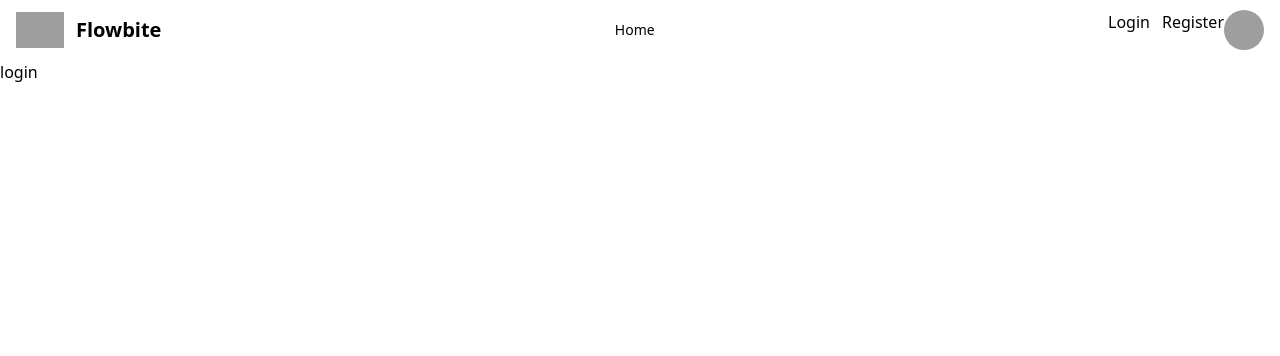
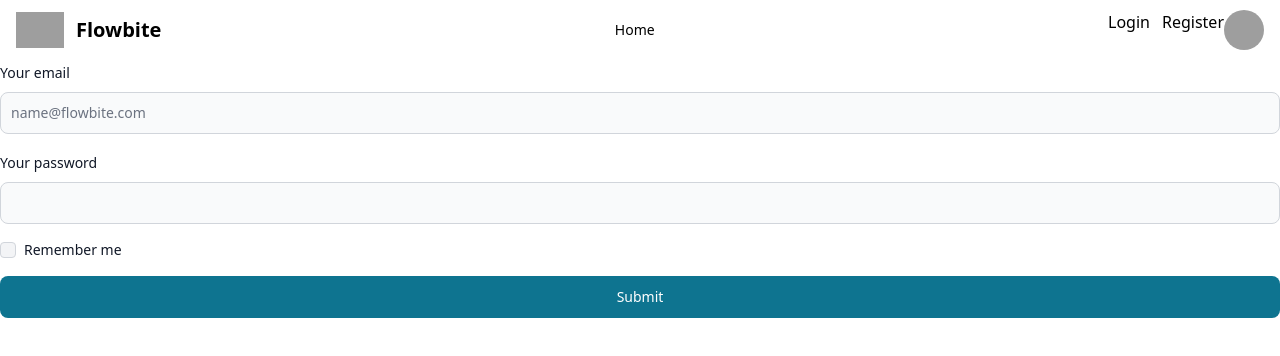
Before and after one commit to FAHIMXGG/Chef-clint, a React (Vite) app: page /login in a window 1280 px wide. Shown: the top 356 px of the page. Built offline with nearby package versions, Linux system fonts and the light colour scheme; grey boxes are pictures that could not be loaded.

Commit message:
reg page

```diff
--- a/src/page/login/Login/Login.jsx
+++ b/src/page/login/Login/Login.jsx
@@ -1,9 +1,50 @@
+import { Button, Checkbox, Label, TextInput } from 'flowbite-react';
 import React from 'react';
 
 const Login = () => {
     return (
         <div>
-            <h1>login</h1>
+            <form className="flex flex-col gap-4">
+                <div>
+                    <div className="mb-2 block">
+                        <Label
+                            htmlFor="email1"
+                            value="Your email"
+
+                        />
+                    </div>
+                    <TextInput
+                        id="email1"
+                        type="email"
+                        name='email'
+                        placeholder="name@flowbite.com"
+                        required={true}
+                    />
+                </div>
+                <div>
+                    <div className="mb-2 block">
+                        <Label
+                            htmlFor="password1"
+                            value="Your password"
+                        />
+                    </div>
+                    <TextInput
+                        id="password1"
+                        type="password"
+                        name='password'
+                        required={true}
+                    />
+                </div>
+                <div className="flex items-center gap-2">
+                    <Checkbox id="remember" />
+                    <Label htmlFor="remember">
+                        Remember me
+                    </Label>
+                </div>
+                <Button type="submit">
+                    Submit
+                </Button>
+            </form>
         </div>
     );
 };
```
